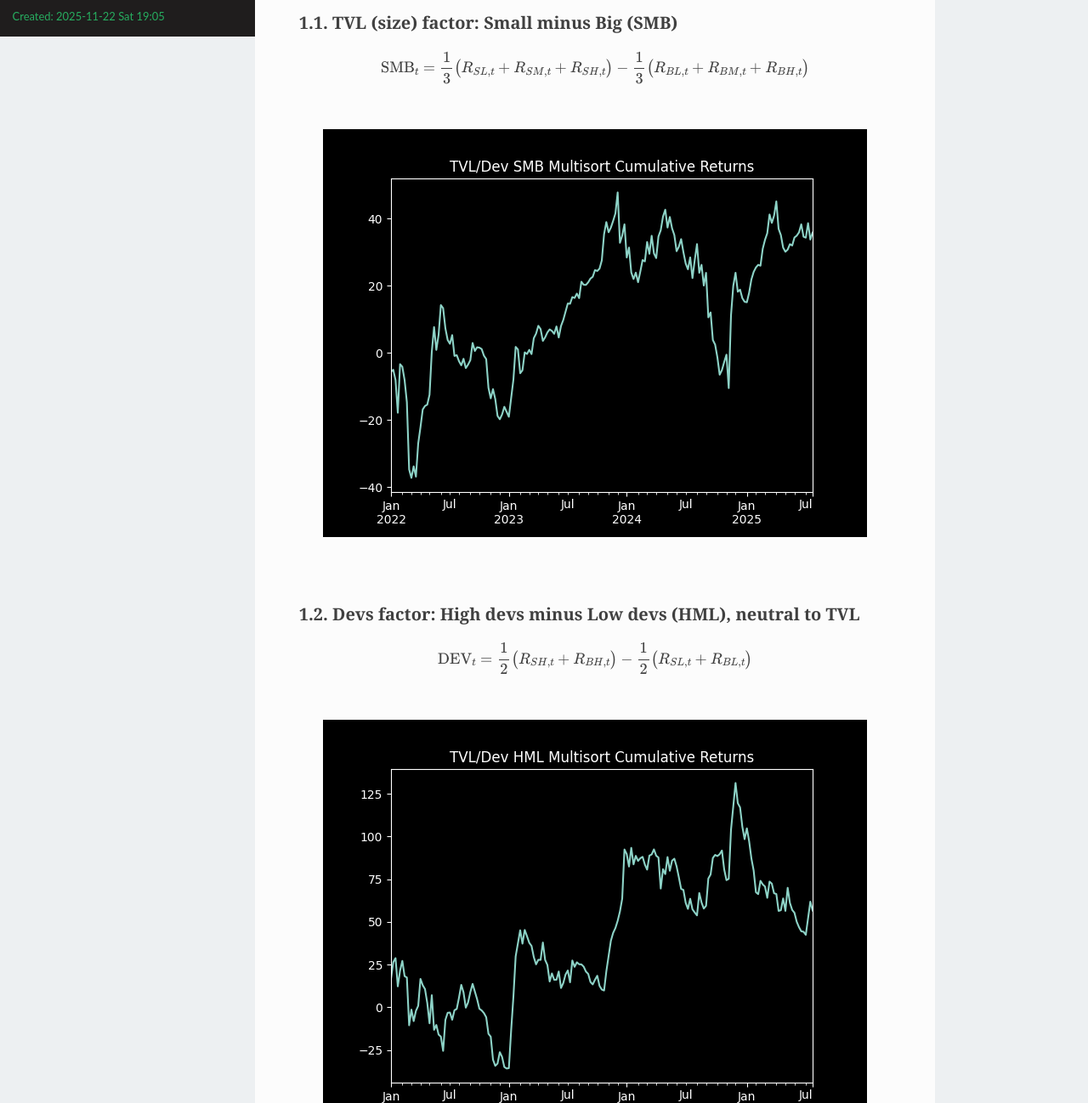
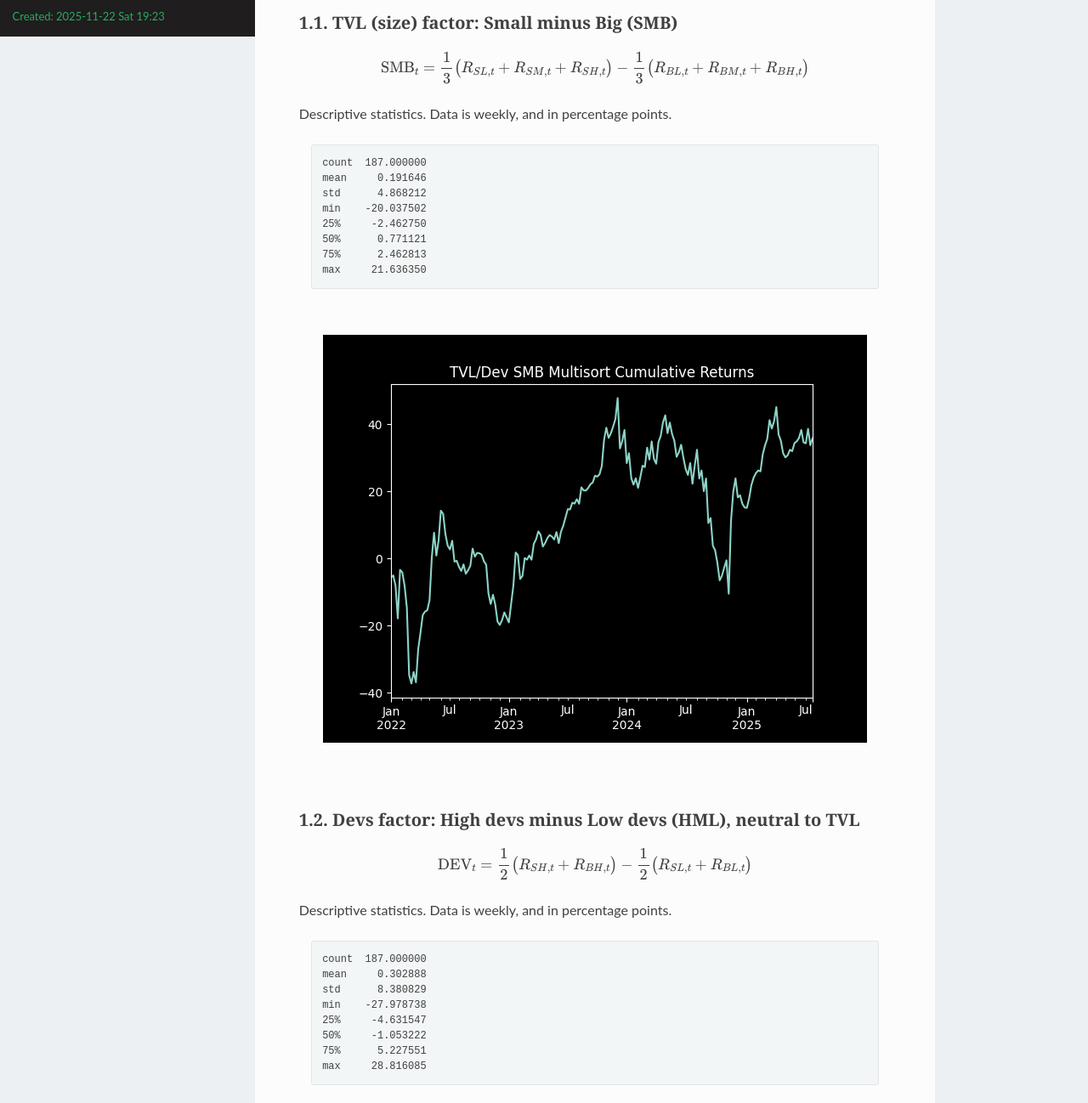
Before and after one commit to Matt-Brigida/TVL_devs_blog_post, a plain HTML site: page index.html in a window 1280 px wide. Shown: the part 757-2055 px from the top of the page at 85% size. Drawn offline with nearby package versions, Linux system fonts and the light colour scheme.

Commit message:
desc stats

```diff
--- a/index.html
+++ b/index.html
@@ -3,7 +3,7 @@
 "http://www.w3.org/TR/xhtml1/DTD/xhtml1-strict.dtd">
 <html xmlns="http://www.w3.org/1999/xhtml" lang="en" xml:lang="en">
 <head>
-<!-- 2025-11-22 Sat 19:05 -->
+<!-- 2025-11-22 Sat 19:23 -->
 <meta http-equiv="Content-Type" content="text/html;charset=utf-8" />
 <meta name="viewport" content="width=device-width, initial-scale=1" />
 <title>TVL and Active Developers</title>
@@ -251,8 +251,8 @@ $(function() {    $('.note').before("<p class='admonition-title note'>Note</p>")
 <h2>Table of Contents</h2>
 <div id="text-table-of-contents" role="doc-toc">
 <ul>
-<li><a href="#orgbbf7807">1. TVL and Active Developers Multisort Portfolios</a></li>
-<li><a href="#orgb4d1654">2. Joint Tests for Significant Alpha</a></li>
+<li><a href="#org97d59db">1. TVL and Active Developers Multisort Portfolios</a></li>
+<li><a href="#org3423e88">2. Joint Tests for Significant Alpha</a></li>
 </ul>
 </div>
 </div>
@@ -267,36 +267,69 @@ Fama and French (2015)<sup><a id="fnr.1" class="footref" href="#fn.1" role="doc-
 <p>
 However using TVL sorted portfolios, Brigida (2025)<sup><a id="fnr.2" class="footref" href="#fn.2" role="doc-backlink">2</a></sup> found no evidence for an investment intensity or value effect for TVL alone.  Therefore, in a series of blog posts I'll test whether portfolios sorted on both TVL and other factors can proxy for an investment or value effect.  Specifically, I test the multisort portfolios for significant alpha in regression on excess crypto market returns, and a crypto size factor.
 </p>
-<div id="outline-container-orgbbf7807" class="outline-2">
-<h2 id="orgbbf7807"><span class="section-number-2">1.</span> TVL and Active Developers Multisort Portfolios</h2>
+<div id="outline-container-org97d59db" class="outline-2">
+<h2 id="org97d59db"><span class="section-number-2">1.</span> TVL and Active Developers Multisort Portfolios</h2>
 <div class="outline-text-2" id="text-1">
 <p>
 In my tests I follow the standard Fama–French 2×3 portfolio construction, adapted to crypto. Each period I rank all eligible tokens on two characteristics measured in the prior period: total value locked (TVL) and the number of active developers (scaled by market cap). First, I split tokens into Small TVL and Big TVL groups using the median TVL. Independently, I sort tokens into three developer-activity groups — Low, Medium, and High devs — using the 30th and 70th percentiles of the developer measure. Taking the intersection of these two independent sorts gives six portfolios: Small–Low (SL), Small–Medium (SM), Small–High (SH), Big–Low (BL), Big–Medium (BM), and Big–High (BH). I then track the value-weighted returns of these six portfolios over the next period. This 2×3 design lets me see how returns vary jointly with TVL and developer activity, and then build long–short factors (e.g., high-minus-low devs controlling for TVL) to test whether these characteristics earn a risk premium.
 </p>
 </div>
-<div id="outline-container-org1b9e9cf" class="outline-3">
-<h3 id="org1b9e9cf"><span class="section-number-3">1.1.</span> TVL (size) factor: Small minus Big (SMB)</h3>
+<div id="outline-container-org968fa6d" class="outline-3">
+<h3 id="org968fa6d"><span class="section-number-3">1.1.</span> TVL (size) factor: Small minus Big (SMB)</h3>
 <div class="outline-text-3" id="text-1-1">
 <p>
 \[\text{SMB}_t = \frac{1}{3}\bigl(R_{SL,t} + R_{SM,t} + R_{SH,t}\bigr) - \frac{1}{3}\bigl(R_{BL,t} + R_{BM,t} + R_{BH,t}\bigr)\]
 </p>
 
+<p>
+Descriptive statistics.  Data is weekly, and in percentage points.
+</p>
 
-<div id="orgd376fd0" class="figure">
+<pre class="example">
+count  187.000000
+mean     0.191646
+std      4.868212
+min    -20.037502
+25%     -2.462750
+50%      0.771121
+75%      2.462813
+max     21.636350
+</pre>
+
+
+
+<div id="orgc9f2daf" class="figure">
 <p><img src="./multi_SMB.png" alt="multi_SMB.png" />
 </p>
 </div>
 </div>
 </div>
-<div id="outline-container-orgd3a64eb" class="outline-3">
-<h3 id="orgd3a64eb"><span class="section-number-3">1.2.</span> Devs factor: High devs minus Low devs (HML), neutral to TVL</h3>
+<div id="outline-container-org6a17837" class="outline-3">
+<h3 id="org6a17837"><span class="section-number-3">1.2.</span> Devs factor: High devs minus Low devs (HML), neutral to TVL</h3>
 <div class="outline-text-3" id="text-1-2">
 <p>
 \[\text{DEV}_t = \frac{1}{2}\bigl(R_{SH,t} + R_{BH,t}\bigr) - \frac{1}{2}\bigl(R_{SL,t} + R_{BL,t}\bigr)\]
 </p>
 
+<p>
+Descriptive statistics.  Data is weekly, and in percentage points.
+</p>
 
-<div id="orgfb3d282" class="figure">
+<pre class="example">
+count  187.000000
+mean     0.302888
+std      8.380829
+min    -27.978738
+25%     -4.631547
+50%     -1.053222
+75%      5.227551
+max     28.816085
+</pre>
+
+
+
+
+<div id="orgd32b4bf" class="figure">
 <p><img src="./multi_HML.png" alt="multi_HML.png" />
 </p>
 </div>
@@ -310,8 +343,8 @@ The TVL and Developer SMB portfolio has a mean annualized return of 9.93% and a
 </div>
 </div>
 </div>
-<div id="outline-container-orgb4d1654" class="outline-2">
-<h2 id="orgb4d1654"><span class="section-number-2">2.</span> Joint Tests for Significant Alpha</h2>
+<div id="outline-container-org3423e88" class="outline-2">
+<h2 id="org3423e88"><span class="section-number-2">2.</span> Joint Tests for Significant Alpha</h2>
 <div class="outline-text-2" id="text-2">
 <p>
 To test whether my TVL–developer portfolios earn any abnormal returns (alpha), I use a standard linear factor model and Hansen’s J-statistic<sup><a id="fnr.3" class="footref" href="#fn.3" role="doc-backlink">3</a></sup> for a joint alpha test.
@@ -349,7 +382,7 @@ Hansen, Lars Peter (1982), "Large Sample Properties of Generalized Method of Mom
 </div></div>
 <div id="postamble" class="status">
 <p class="author">Author: Matt Brigida</p>
-<p class="date">Created: 2025-11-22 Sat 19:05</p>
+<p class="date">Created: 2025-11-22 Sat 19:23</p>
 <p class="validation"><a href="https://validator.w3.org/check?uri=referer">Validate</a></p>
 </div>
 </body>
```
